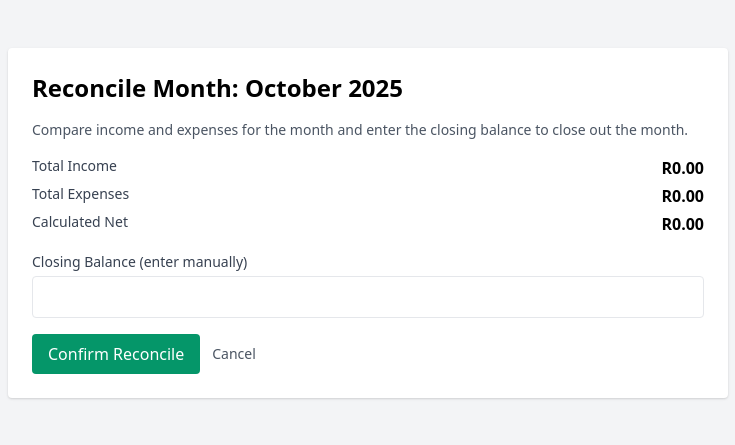
After one commit to EmbeddEdge/FlaskWebApp, a Flask app: page /reconcile_month/close in a window 1280 px wide. The commit adds this page. Shown: the top 445 px of the page, without its empty margins (272-1007 px from the left). Run offline with Flask 3, Linux system fonts and the light colour scheme; data that the repository does not hold is empty; some libraries are stand-ins or nearby versions.

Commit message:
updated so that the reconcile button opens a closeout page

```diff
--- a/app.py
+++ b/app.py
@@ -236,6 +236,71 @@ def reconcile_month():
     except Exception as e:
         logger.error(f"Error reconciling month: {e}")
         return jsonify({'success': False, 'error': str(e)}), 500
+
+
+# Dedicated reconciliation page: shows a form to input closing balance and confirm
+@app.route('/reconcile_month/close', methods=['GET', 'POST'])
+def reconcile_month_close():
+    try:
+        if request.method == 'GET':
+            month = request.args.get('month', datetime.today().strftime('%Y-%m-01'))
+            # Normalize month to YYYY-MM-01
+            try:
+                month_date = datetime.strptime(month, '%Y-%m-%d')
+            except ValueError:
+                month_date = datetime.strptime(month, '%Y-%m')
+                month = month_date.strftime('%Y-%m-01')
+
+            month_start = month
+            month_end = (datetime.strptime(month_start, '%Y-%m-%d').replace(day=1) + timedelta(days=32)).replace(day=1).strftime('%Y-%m-%d')
+
+            transactions_response = supabase.table('transactions')\
+                .select('*')\
+                .gte('transaction_date', month_start)\
+                .lt('transaction_date', month_end)\
+                .execute()
+            transactions = transactions_response.data or []
+
+            total_income = sum(t['amount'] for t in transactions if t.get('type') == 'income')
+            total_expenses = sum(t['amount'] for t in transactions if t.get('type') == 'expense')
+
+            formatted_month = datetime.strptime(month_start, '%Y-%m-%d').strftime('%B %Y')
+
+            return render_template('reconcile_month.html', month=month_start, formatted_month=formatted_month, total_income=total_income, total_expenses=total_expenses)
+
+        # POST - process manual closing balance and mark reconciled
+        data = request.form or request.get_json() or {}
+        month = data.get('month')
+        closing_balance_raw = data.get('closing_balance')
+        if not month or closing_balance_raw is None:
+            return render_template('reconcile_month.html', error='Missing required fields', month=month or datetime.today().strftime('%Y-%m-01'), total_income=0, total_expenses=0)
+
+        closing_balance = float(closing_balance_raw)
+
+        # Update existing reconciliation record
+        update_resp = supabase.table('reconciled_months')\
+            .update({
+                'is_reconciled': True,
+                'closing_balance': closing_balance,
+                'reconciled_at': datetime.now().isoformat()
+            })\
+            .eq('month', month)\
+            .execute()
+
+        # If no record updated, insert a new one
+        if not update_resp.data:
+            supabase.table('reconciled_months').insert({
+                'month': month,
+                'is_reconciled': True,
+                'closing_balance': closing_balance,
+                'reconciled_at': datetime.now().isoformat()
+            }).execute()
+
+        return redirect(f'/monthly_activity?month={month[:7]}')
+
+    except Exception as e:
+        logger.error(f"Error in reconcile_month_close: {e}")
+        return render_template('reconcile_month.html', error='Failed to process reconciliation', month=request.form.get('month', datetime.today().strftime('%Y-%m-01')), total_income=0, total_expenses=0)
 
 @app.route('/account/dashboard')
 def account_dashboard():
--- a/templates/monthly_activity.html
+++ b/templates/monthly_activity.html
@@ -227,9 +227,10 @@
                                     {{ "Reconciled" if reconciled_data.is_reconciled else "Pending Reconciliation" }}
                                 </span>
                                 {% if not reconciled_data.is_reconciled %}
-                                <button onclick="reconcileMonth()" class="cookie-btn font-bold py-1 px-3 rounded text-sm">
+                                <!-- Navigate to a dedicated reconciliation page where the user can input the closing balance -->
+                                <a href="/reconcile_month/close?month={{ reconciled_data.month[:10] if reconciled_data and reconciled_data.month else today.strftime('%Y-%m-01') }}" class="cookie-btn font-bold py-1 px-3 rounded text-sm">
                                     <i class="fas fa-check mr-1"></i> Reconcile Month
-                                </button>
+                                </a>
                                 {% endif %}
                             </div>
                         </div>
--- /dev/null
+++ b/templates/reconcile_month.html
@@ -0,0 +1,40 @@
+<!DOCTYPE html>
+<html lang="en">
+<head>
+    <meta charset="utf-8" />
+    <meta name="viewport" content="width=device-width, initial-scale=1" />
+    <title>Reconcile Month</title>
+    <link href="https://cdn.jsdelivr.net/npm/tailwindcss@2.2.19/dist/tailwind.min.css" rel="stylesheet">
+</head>
+<body class="bg-gray-100">
+  <div class="max-w-3xl mx-auto py-12 px-6">
+    <div class="bg-white p-6 rounded shadow">
+      <h1 class="text-2xl font-bold mb-4">Reconcile Month: {{ formatted_month }}</h1>
+      {% if error %}
+        <div class="mb-4 p-3 bg-red-100 text-red-800 rounded">{{ error }}</div>
+      {% endif %}
+
+      <p class="text-sm text-gray-600 mb-4">Compare income and expenses for the month and enter the closing balance to close out the month.</p>
+
+      <div class="mb-4">
+        <div class="flex justify-between mb-1"><span class="text-sm text-gray-700">Total Income</span><strong>R{{ "%.2f"|format(total_income|default(0)) }}</strong></div>
+        <div class="flex justify-between mb-1"><span class="text-sm text-gray-700">Total Expenses</span><strong>R{{ "%.2f"|format(total_expenses|default(0)) }}</strong></div>
+        <div class="flex justify-between mb-1"><span class="text-sm text-gray-700">Calculated Net</span><strong>R{{ "%.2f"|format((total_income|default(0)) - (total_expenses|default(0))) }}</strong></div>
+      </div>
+
+      <form action="/reconcile_month/close" method="POST" class="space-y-4">
+        <input type="hidden" name="month" value="{{ month }}" />
+        <div>
+          <label class="block text-sm font-medium text-gray-700">Closing Balance (enter manually)</label>
+          <input name="closing_balance" type="number" step="0.01" required class="mt-1 block w-full rounded border px-3 py-2" value="{{ closing_balance if closing_balance is defined else '' }}" />
+        </div>
+
+        <div class="flex items-center gap-3">
+          <button type="submit" class="bg-green-600 text-white px-4 py-2 rounded">Confirm Reconcile</button>
+          <a href="/monthly_activity?month={{ month[:7] }}" class="text-sm text-gray-600">Cancel</a>
+        </div>
+      </form>
+    </div>
+  </div>
+</body>
+</html>
```
